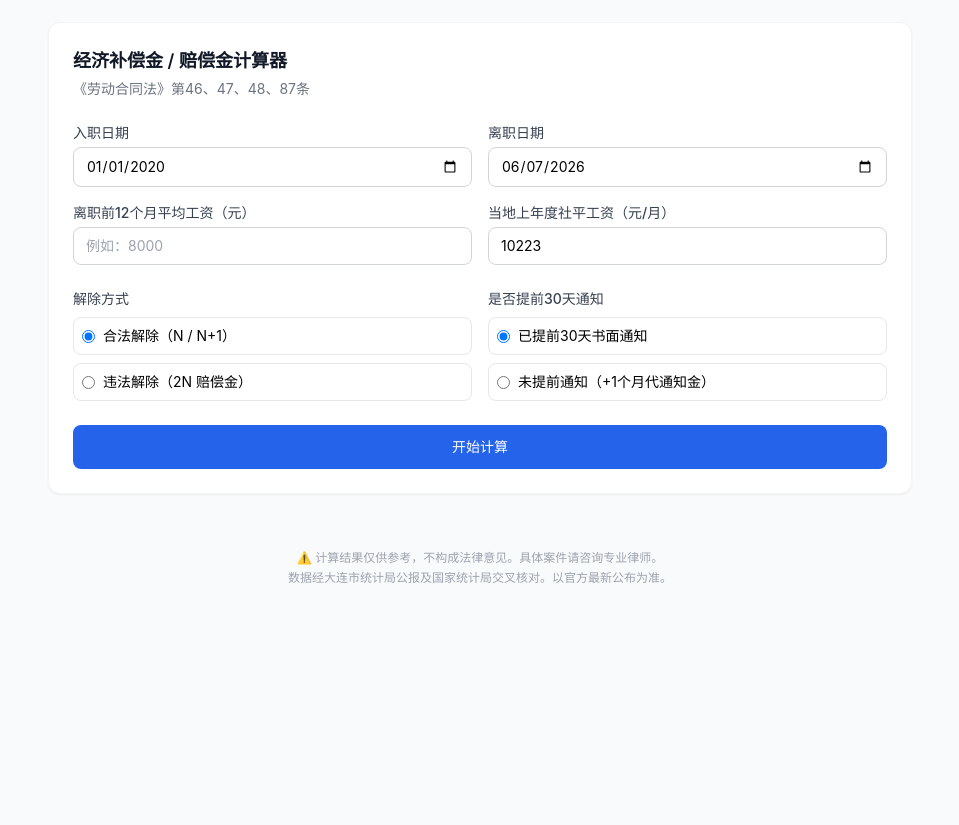
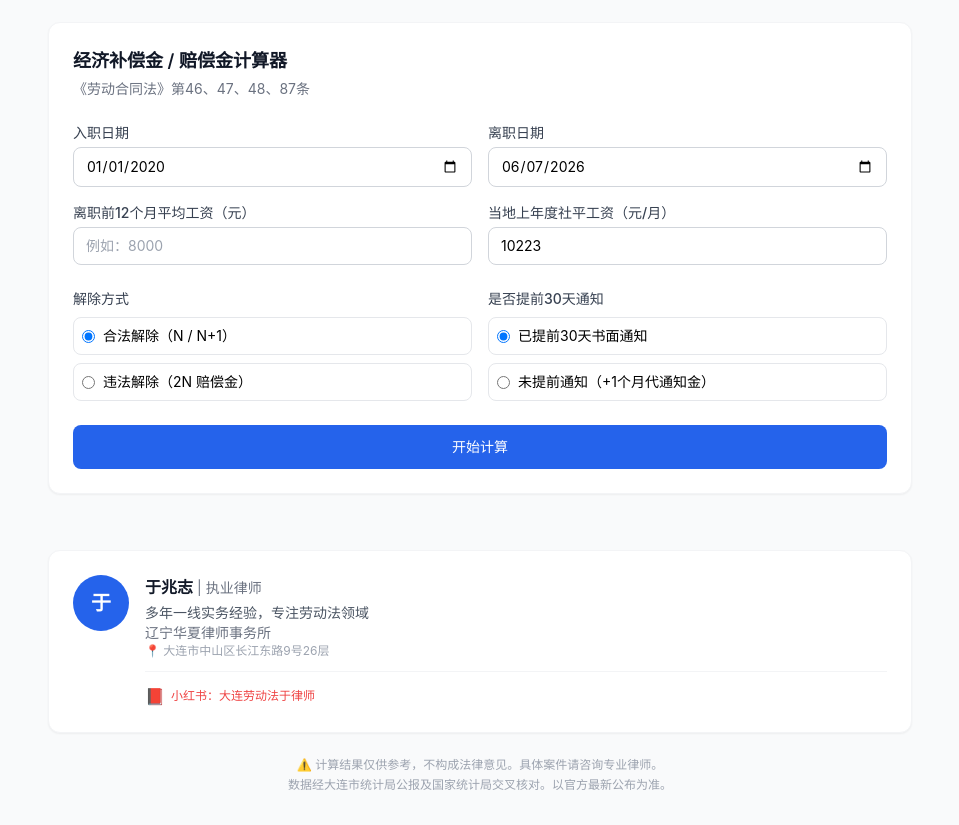
Before and after one commit to George16-byte/labor-law-toolkit, a plain HTML site: page index.html in a window 1280 px wide. Shown: the part 133-958 px from the top of the page, without its empty margins (160-1119 px from the left). Before the commit the page ends 800 px from the top, so only its background shows below. Drawn offline with nearby package versions, Linux system fonts and the light colour scheme.

Commit message:
feat: 添加作者简介卡片

```diff
--- a/index.html
+++ b/index.html
@@ -371,9 +371,29 @@ tailwind.config = { theme: { extend: { colors: { brand: { 50:'#eff6ff',100:'#dbe
 
 </main>
 
-<footer class="max-w-4xl mx-auto px-4 py-8 text-center text-xs text-gray-400">
-  <p>⚠️ 计算结果仅供参考，不构成法律意见。具体案件请咨询专业律师。</p>
-  <p class="mt-1">数据经大连市统计局公报及国家统计局交叉核对。以官方最新公布为准。</p>
+<footer class="max-w-4xl mx-auto px-4 py-8">
+  <!-- 作者简介 -->
+  <div class="bg-white rounded-xl shadow-sm border border-gray-100 p-6 mb-6">
+    <div class="flex items-start gap-4">
+      <div class="w-14 h-14 bg-brand-600 rounded-full flex items-center justify-center text-white text-xl font-bold shrink-0">于</div>
+      <div class="flex-1 min-w-0">
+        <h3 class="text-base font-semibold text-gray-900">于兆志 <span class="text-sm font-normal text-gray-500">| 执业律师</span></h3>
+        <p class="text-sm text-gray-600 mt-1">多年一线实务经验，专注劳动法领域</p>
+        <p class="text-sm text-gray-500">辽宁华夏律师事务所</p>
+        <p class="text-xs text-gray-400">📍 大连市中山区长江东路9号26层</p>
+        <div class="flex items-center gap-4 mt-3 pt-3 border-t border-gray-100">
+          <a href="https://www.xiaohongshu.com/user/profile/" target="_blank" rel="noopener" class="inline-flex items-center gap-1.5 text-xs text-red-500 hover:text-red-600 transition-colors">
+            <span class="text-base">📕</span> 小红书：大连劳动法于律师
+          </a>
+        </div>
+      </div>
+    </div>
+  </div>
+
+  <div class="text-center text-xs text-gray-400">
+    <p>⚠️ 计算结果仅供参考，不构成法律意见。具体案件请咨询专业律师。</p>
+    <p class="mt-1">数据经大连市统计局公报及国家统计局交叉核对。以官方最新公布为准。</p>
+  </div>
 </footer>
 
 <script>
```
